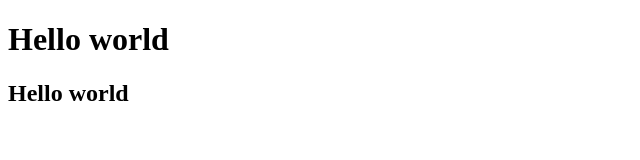
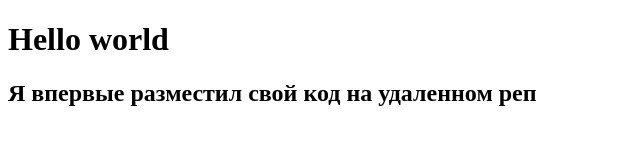
Before and after one commit to Maanga2557/new-wa, a plain HTML site: page index.html in a window 1280 px wide. Shown: the whole page, without its empty margins (0-640 px from the left). Drawn offline with Linux system fonts and the light colour scheme.

Commit message:
new commit

```diff
--- a/index.html
+++ b/index.html
@@ -3,10 +3,10 @@
 	<head>
 		<meta charset="UTF-8" />
 		<meta name="viewport" content="width=device-width, initial-scale=1.0" />
-		<title>Document</title>
+		<title>new git pro</title>
 	</head>
 	<body>
 		<h1>Hello world</h1>
-		<h2>Hello world</h2>
+		<h2>Я впервые разместил свой код на удаленном реп</h2>
 	</body>
 </html>
```
